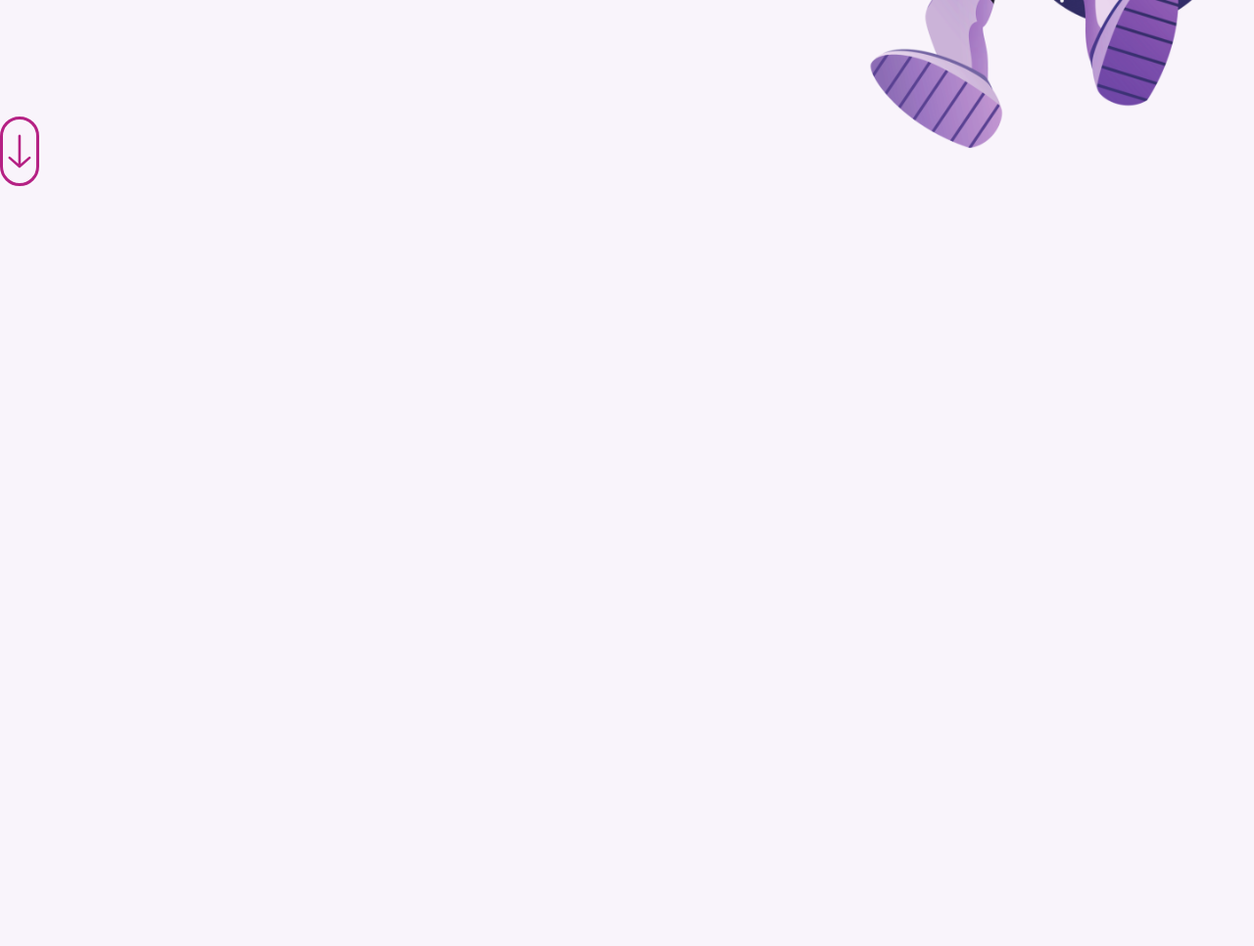
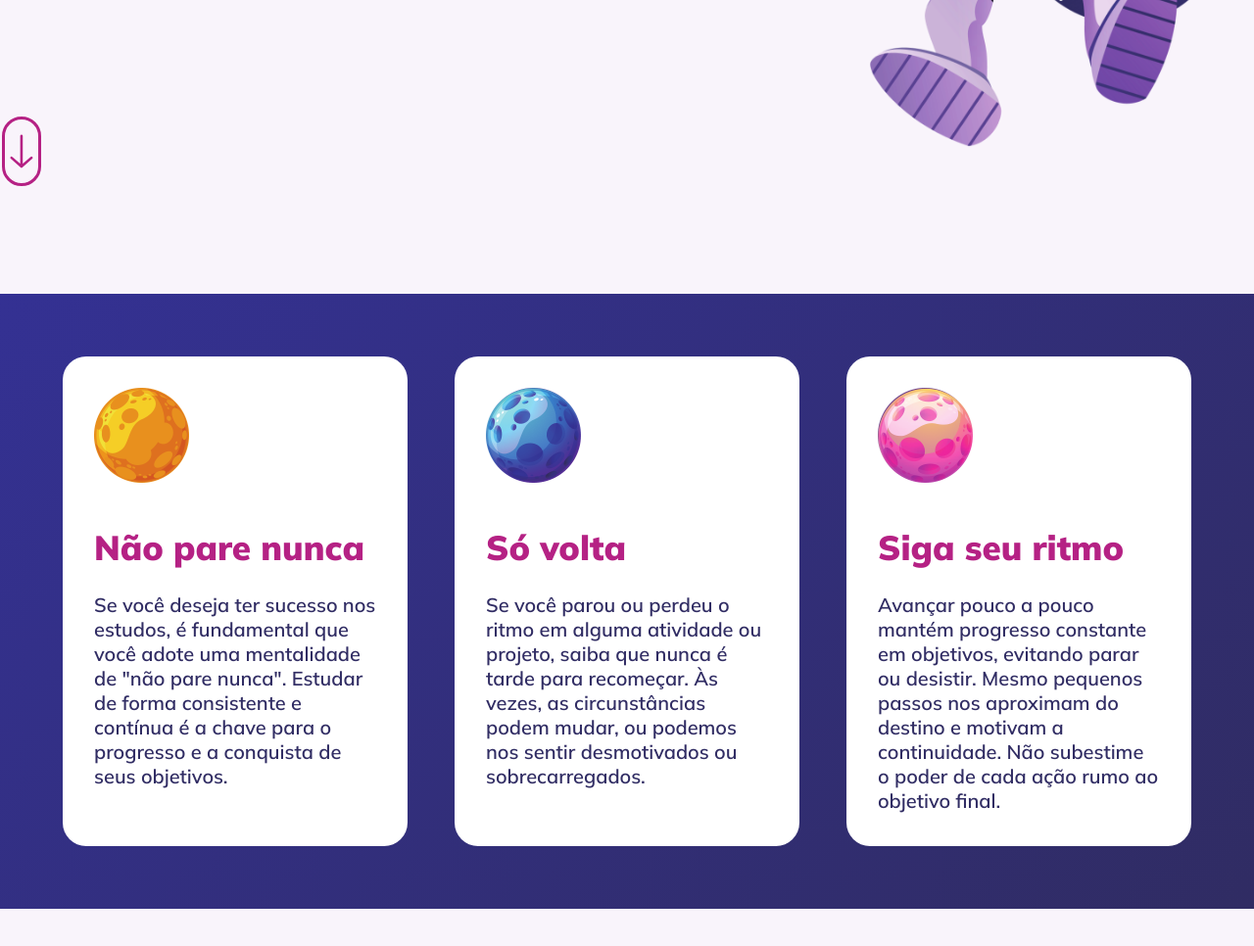
Before and after one commit to joeyanovich/explore-sem-limites, a plain HTML site: page index.html in a window 1280 px wide. Shown: the part 500-1466 px from the top of the page at 98% size. Before the commit the page ends 800 px from the top, so only its background shows below. Drawn offline with Linux system fonts and the light colour scheme.

Commit message:
feat: card section

```diff
--- a/css/style.css
+++ b/css/style.css
@@ -6,6 +6,7 @@
 }
 body{
     background-color: #F9F4FB;
+    margin-bottom: 1000px;
 }
 main{
     display: flex;
@@ -14,16 +15,18 @@ main{
     height: 100vh;
     width: 100%;
 }
-section{
+.banner{
     display: flex;
+    flex-wrap: wrap-reverse;
     justify-content: space-around;
     height: 100%;
 }
 .container{
-    width: 1280px;
+    max-width: 1280px;
 }
 .left-side, .right-side{
     flex: 1;
+    /* width: 50%; */
 }
 .left-side{
     display: flex;
@@ -57,3 +60,38 @@ section{
     width: 100%;
     height: auto;
 }
+.planets-cards{
+    height: 100%;
+    padding: 4rem;
+    background-image: linear-gradient(135deg, #343193, #302C63);
+}
+.bg{
+    display: flex;
+    flex-wrap: wrap;
+    gap: 3rem;
+    justify-content: center;
+    align-items: center;
+    max-height: 100%;
+    margin: auto;
+}
+.card{
+    flex: 1;
+    display: flex;
+    justify-content: start;
+    flex-direction: column;
+    min-height: 500px;
+    border-radius: 24px;
+    padding: 32px;
+    background-color: #FFF;
+}
+.title h2{
+    margin: 40px 0px 24px 0px;
+    font-size: 35px;
+    font-weight: bold;
+    color: #B52184;
+}
+.text p{
+    font-size: 20px;
+    font-weight: normal;
+    color: #312D64;
+}
--- a/index.html
+++ b/index.html
@@ -13,7 +13,7 @@
 </head>
 <body>
     <main>
-        <section class="container">
+        <section class="banner container">
             <div class="left-side">
                 <div></div>
                 <div class="text">
@@ -29,5 +29,67 @@
             </div>
         </section>
     </main>
+    <section class="planets-cards">
+        <div class="bg container">
+            <div class="card">
+                <div class="planet">
+                    <img src="./assets/yellow-planet.png" alt="">
+                </div>
+                <div class="title">
+                    <h2>Não pare nunca</h2>
+                </div>
+                <div class="text">
+                    <p>
+                        Se você deseja ter sucesso nos
+                        estudos, é fundamental que você
+                        adote uma mentalidade de "não
+                        pare nunca". Estudar de forma
+                        consistente e contínua é a chave
+                        para o progresso e a conquista de
+                        seus objetivos.
+                    </p>
+                </div>
+            </div>
+            <div class="card">
+                <div class="planet">
+                    <img src="./assets/blue-planet.png" alt="">
+                </div>
+                <div class="title">
+                    <h2>Só volta</h2>
+                </div>
+                <div class="text">
+                    <p>
+                        Se você parou ou perdeu o ritmo
+                        em alguma atividade ou projeto,
+                        saiba que nunca é tarde para
+                        recomeçar. Às vezes, as
+                        circunstâncias podem mudar, ou
+                        podemos nos sentir desmotivados
+                        ou sobrecarregados.
+                    </p>
+                </div>
+            </div>
+            <div class="card">
+                <div class="planet">
+                    <img src="./assets/pink-planet.png" alt="">
+                </div>
+                <div class="title">
+                    <h2>Siga seu ritmo</h2>
+                </div>
+                <div class="text">
+                    <p>
+                        Avançar pouco a pouco mantém
+                        progresso constante em objetivos,
+                        evitando parar ou desistir. Mesmo
+                        pequenos passos nos aproximam
+                        do destino e motivam a
+                        continuidade. Não subestime o
+                        poder de cada ação rumo ao
+                        objetivo final.
+                    </p>
+                </div>
+            </div>
+        </div>
+    </section>
 </body>
 </html>
```
